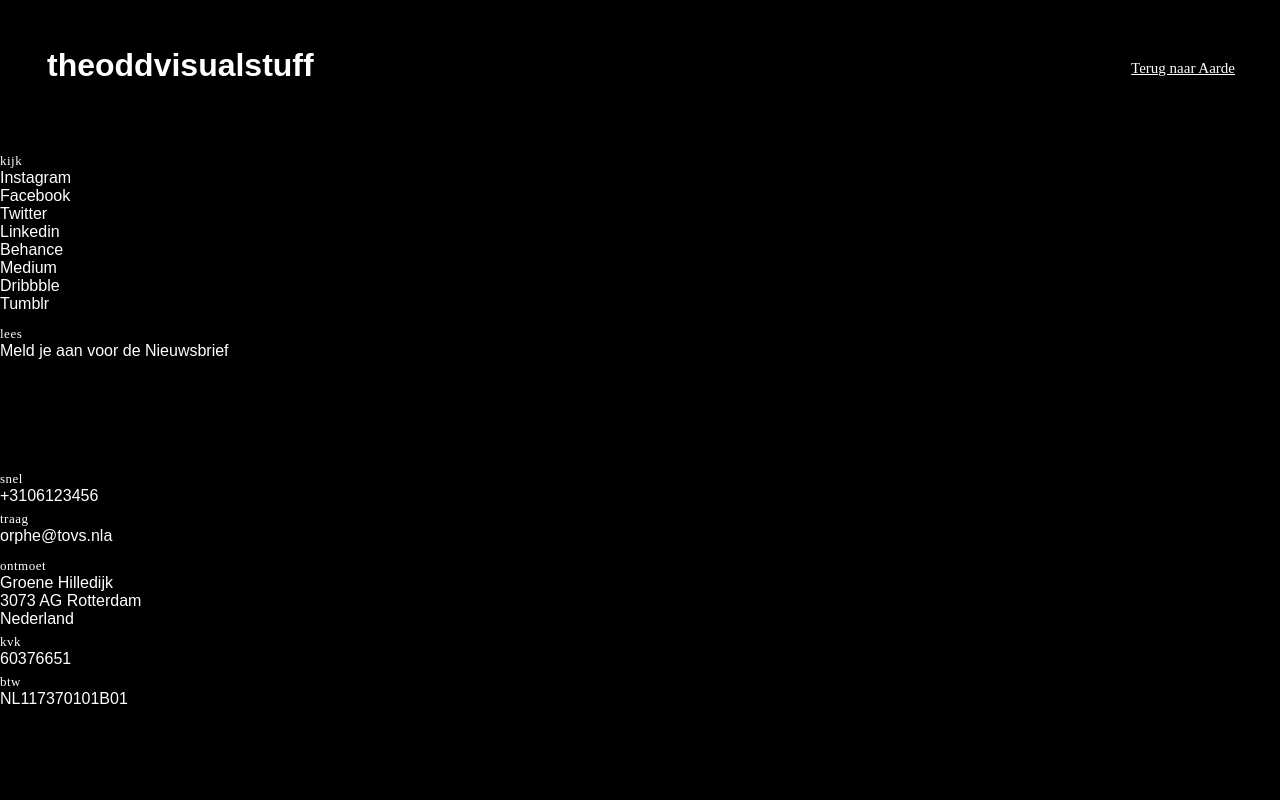
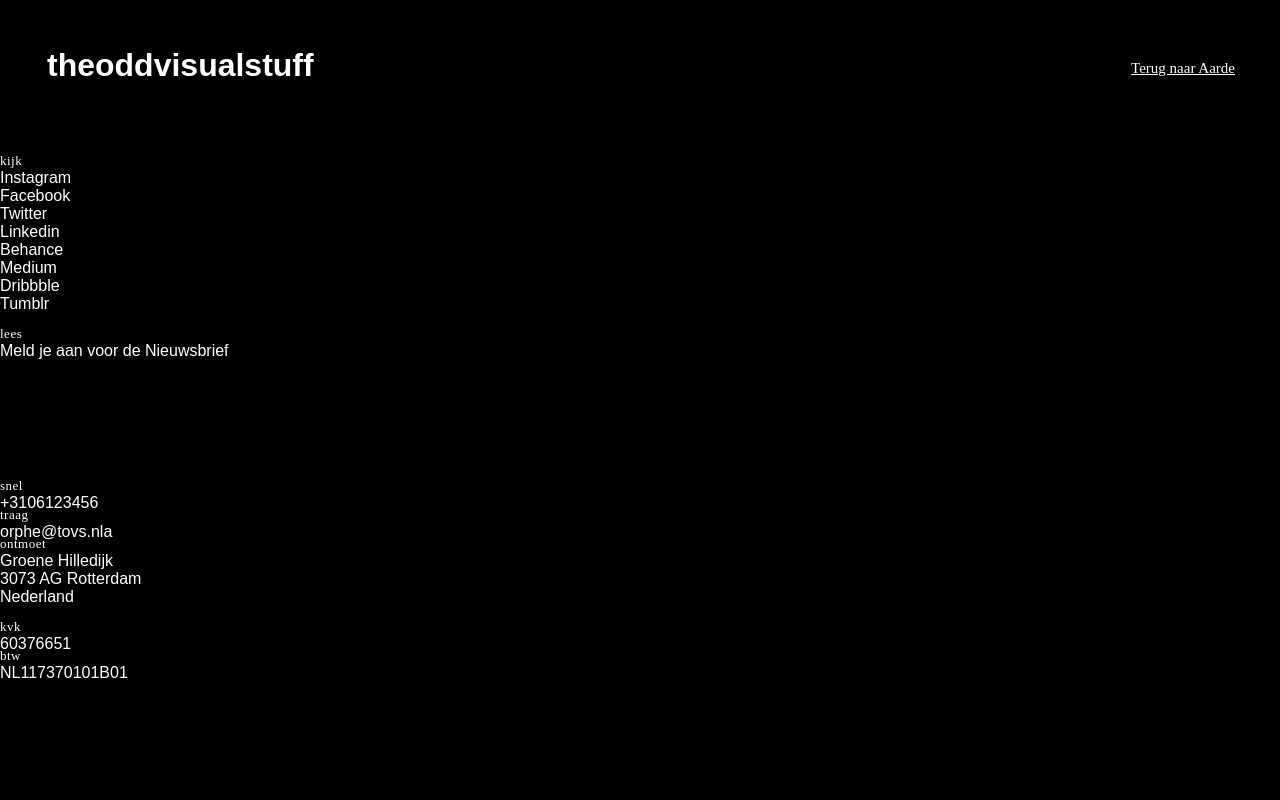
Before and after one commit to TheOddVisualStuff/tovs_website, a React app: page / in a window 1280 px wide. Shown: the top 800 px of the page. Built offline with nearby package versions, Linux system fonts and the light colour scheme; a small style sheet from the web is missing; a web font is replaced by a local one.

Commit message:
Massive hacks for alignment
Haha shitttttt, really mau? Make that component already!

```diff
--- a/src/components/contact/index.js
+++ b/src/components/contact/index.js
@@ -50,24 +50,24 @@ export default class Contact extends React.Component {
         <section className="max-width-970 section group" style={{ margin: '0 auto', paddingTop: '105px' }}>
           <div className="col fs-23px f-paragraph f-lh-29px" style={{ width: '21%'}}>
 
-            <section className="section group">
-              <div className="col span_4_of_12 ta-right">
-                <div style={ Object.assign({}, labelStyle, {paddingTop: '6px'}) }>
+            <section className="section group" style={{ height: '29px'}}>
+              <div className="col span_4_of_12 ta-right" style={{ margin: 0, height: '29px' }}>
+                <div style={ Object.assign({}, labelStyle, {paddingTop: 0, lineHeight: '42px', height: '29px'}) }>
                   Snel
                 </div>
               </div>
-              <div className="col0 span_8_of_12 fs-23px f-paragraph f-lh-29px">
+              <div className="col0 span_8_of_12 fs-23px f-paragraph f-lh-29px" style={{ margin: 0 }}>
                 +3106123456
               </div>
             </section>
 
-            <section className="section group">
-              <div className="col span_4_of_12 ta-right">
-                <div style={ Object.assign({}, labelStyle, {paddingTop: '6px'}) }>
+            <section className="section group" style={{ height: '29px'}}>
+              <div className="col span_4_of_12 ta-right" style={{ margin: 0, height: '29px' }}>
+                <div style={ Object.assign({}, labelStyle, {paddingTop: 0, lineHeight: '42px', height: '29px'}) }>
                   Traag
                 </div>
               </div>
-              <div className="col0 span_8_of_12 fs-23px f-paragraph f-lh-29px">
+              <div className="col0 span_8_of_12 fs-23px f-paragraph f-lh-29px" style={{ margin: 0 }}>
                 orphe@tovs.nla
               </div>
             </section>
@@ -87,23 +87,23 @@ export default class Contact extends React.Component {
 
 
           <div className="col0 fs-23px f-paragraph f-lh-29px" style={{ width: '25%'}}>
-            <section className="section group">
-              <div className="col span_4_of_12 ta-right">
-                <div style={ Object.assign({}, labelStyle, {paddingTop: '6px'}) }>
+            <section className="section group" style={{ height: '29px'}}>
+              <div className="col span_4_of_12 ta-right" style={{ margin: 0, height: '29px' }}>
+                <div style={ Object.assign({}, labelStyle, {paddingTop: 0, lineHeight: '42px', height: '29px'}) }>
                   KvK
                 </div>
               </div>
-              <div className="col0 span_8_of_12 fs-23px f-paragraph f-lh-29px">
+              <div className="col0 span_8_of_12 fs-23px f-paragraph f-lh-29px" style={{ margin: 0 }}>
                 60376651
               </div>
             </section>
-            <section className="section group">
-              <div className="col span_4_of_12 ta-right">
-                <div style={ Object.assign({}, labelStyle, {paddingTop: '6px'}) }>
+            <section className="section group" style={{ height: '29px'}}>
+              <div className="col span_4_of_12 ta-right" style={{ margin: 0, height: '29px' }}>
+                <div style={ Object.assign({}, labelStyle, {paddingTop: 0, lineHeight: '42px', height: '29px'}) }>
                   BTW
                 </div>
               </div>
-              <div className="col0 span_8_of_12 fs-23px f-paragraph f-lh-29px">
+              <div className="col0 span_8_of_12 fs-23px f-paragraph f-lh-29px" style={{ margin: 0 }}>
                 NL117370101B01
               </div>
             </section>
```
